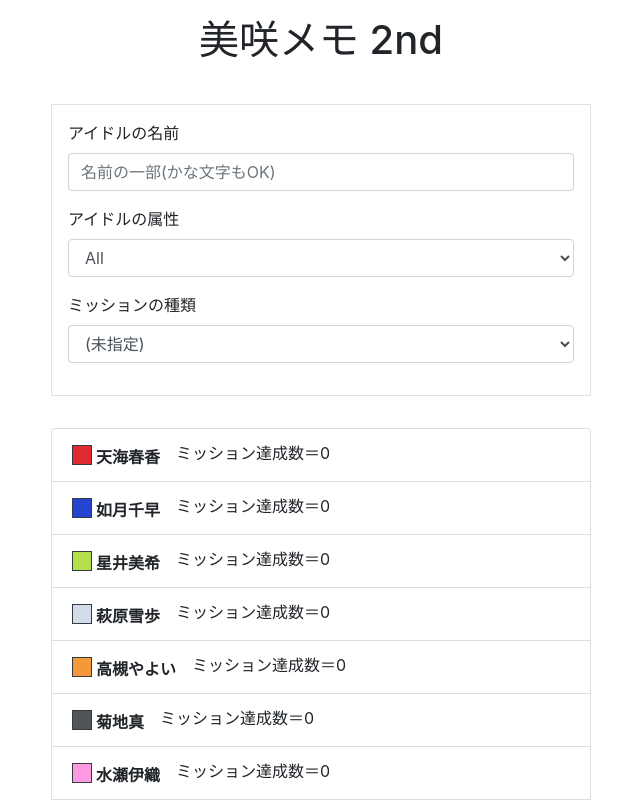
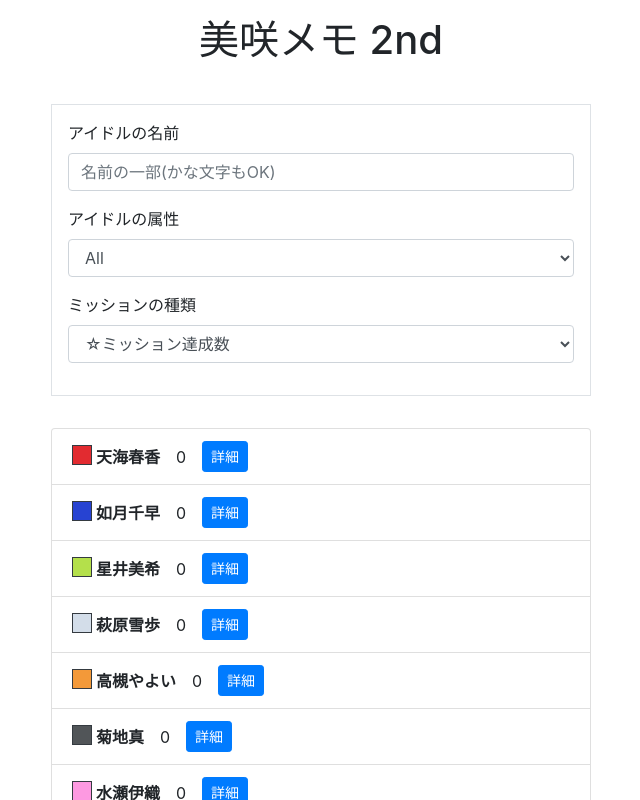
Before and after one commit to YSRKEN/MisakiMemo2nd, a React (Create React App) app in the folder misaki-memo-2nd/: page / in a window 1280 px wide. Shown: the top 800 px of the page, without its empty margins (319-959 px from the left). Built offline with nearby package versions, Linux system fonts and the light colour scheme.

Commit message:
[add] どのミッションを達成したかをダイアログ表示するようにした

```diff
--- a/misaki-memo-2nd/src/App.tsx
+++ b/misaki-memo-2nd/src/App.tsx
@@ -34,7 +34,7 @@ const MISSION_TEXT_LIST = [
   'ドレスアップで着替え',
 ];
 
-const MISSION_TEXT_LIST2 = ['(未指定)', ...MISSION_TEXT_LIST];
+const MISSION_TEXT_LIST2 = ['☆ミッション達成数', ...MISSION_TEXT_LIST];
 
 const MISSION_TEXT_TO_INDEX: { [key: string]: number } = {
   アイドルを覚醒させる: 0,
@@ -249,11 +249,43 @@ const IdolMissionStatus: React.FC<{ idolState: IdolState }> = ({
       message: `${idolState.idol.name},${missionName}`,
     } as Action);
 
+  const showMissionStatus = () => {
+    let text1 = '【達成済み】\n';
+    let text2 = '【未達成】\n';
+    idolState.missionFlg.forEach((flg: boolean, index: number) => {
+      if (flg) {
+        if (MISSION_TEXT_LIST[index].includes('指定曲')) {
+          text1 += `・${MISSION_TEXT_LIST[index].replace(
+            '(指定曲)',
+            idolState.idol.music,
+          )}\n`;
+        } else {
+          text1 += `・${MISSION_TEXT_LIST[index]}\n`;
+        }
+      } else if (MISSION_TEXT_LIST[index].includes('指定曲')) {
+        text2 += `・${MISSION_TEXT_LIST[index].replace(
+          '(指定曲)',
+          idolState.idol.music,
+        )}\n`;
+      } else {
+        text2 += `・${MISSION_TEXT_LIST[index]}\n`;
+      }
+    });
+    window.alert(text1 + text2);
+  };
+
   // ミッションの全体的な達成数を表示
   if (!(missionName in MISSION_TEXT_TO_INDEX)) {
     const missionCount = idolState.missionFlg.filter(flg => flg).length;
 
-    return <span>ミッション達成数＝{missionCount}</span>;
+    return (
+      <>
+        <span className="mr-3 mt-1">{missionCount}</span>
+        <Button size="sm" onClick={showMissionStatus}>
+          詳細
+        </Button>
+      </>
+    );
   }
 
   // 指定したミッションについての情報
```
